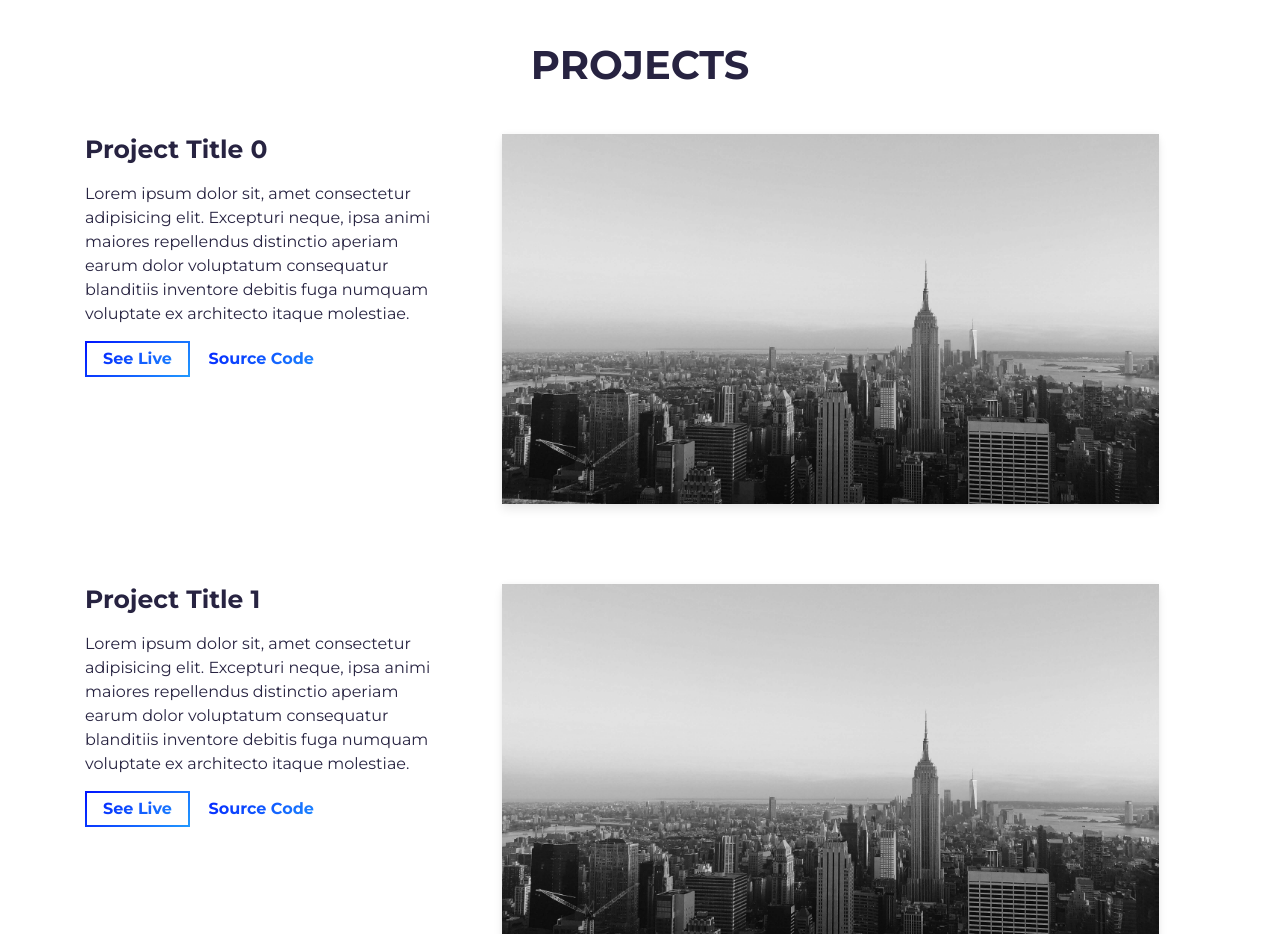
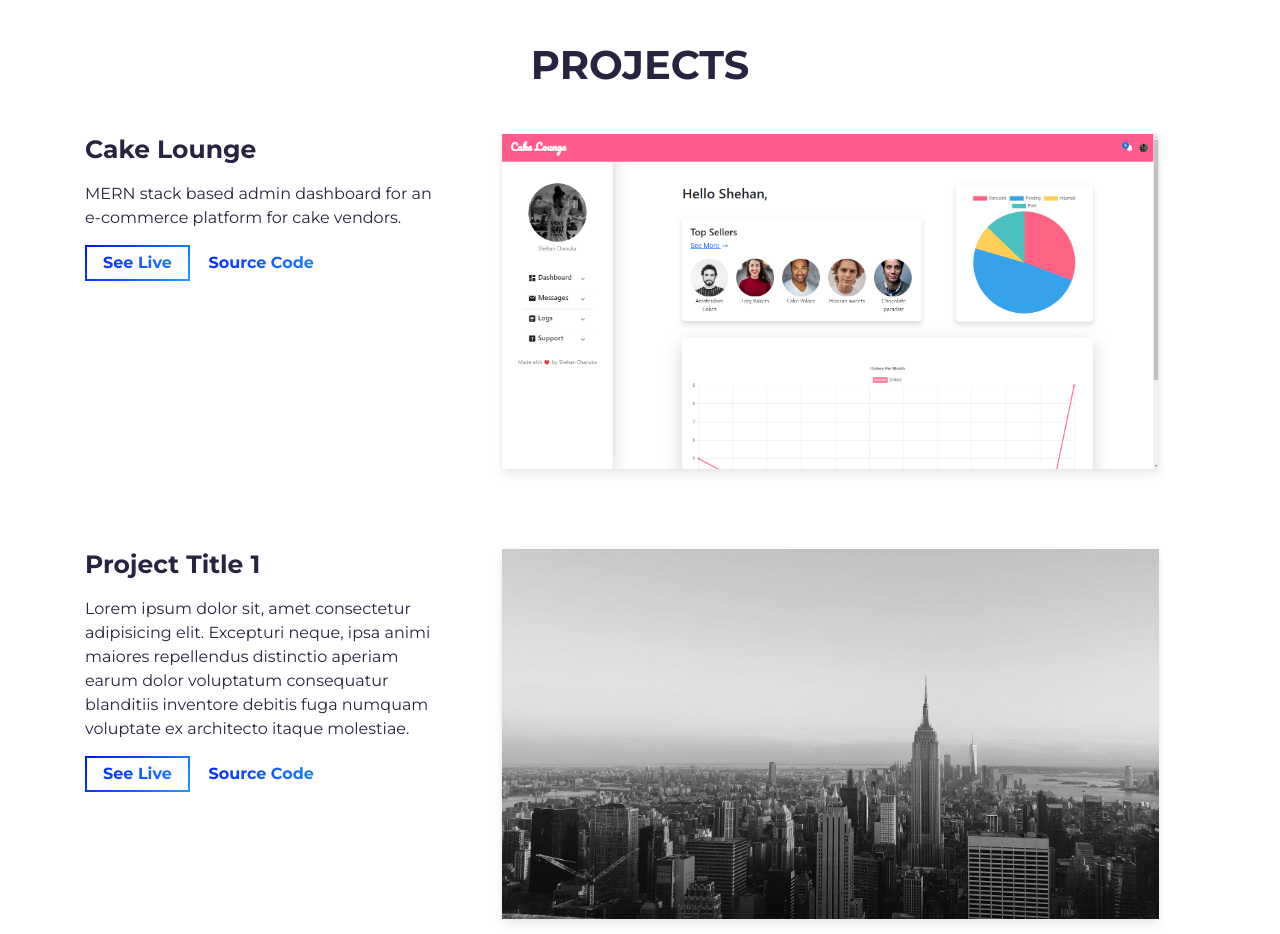
Before and after one commit to shehanxdev/SimpleFolio, a website built with Parcel: page src/index.html in a window 1280 px wide. Shown: the part 1380-2314 px from the top of the page. Built offline with nearby package versions, Linux system fonts and the light colour scheme.

Commit message:
Project cake lounge is done

```diff
--- a/src/index.html
+++ b/src/index.html
@@ -111,17 +111,14 @@
           <div class="row">
             <div class="col-lg-4 col-sm-12">
               <div class="project-wrapper__text load-hidden">
-                <h3 class="project-wrapper__text-title">Project Title 0</h3>
+                <h3 class="project-wrapper__text-title">Cake Lounge</h3>
                 <div>
                   <p class="mb-4">
-                    Lorem ipsum dolor sit, amet consectetur adipisicing elit.
-                    Excepturi neque, ipsa animi maiores repellendus distinctio
-                    aperiam earum dolor voluptatum consequatur blanditiis
-                    inventore debitis fuga numquam voluptate ex architecto
-                    itaque molestiae.
+                    MERN stack based admin dashboard for an e-commerce platform for cake vendors.
                   </p>
                 </div>
                 <a
+                style="pointer-events: none"
                   rel="noreferrer"
                   target="_blank"
                   class="cta-btn cta-btn--hero"
@@ -133,7 +130,7 @@
                   rel="noreferrer"
                   target="_blank"
                   class="cta-btn text-color-main"
-                  href="#!"
+                  href="https://github.com/shehanxdev/Cake-Lounge"
                 >
                   Source Code
                 </a>
@@ -152,7 +149,7 @@
                     <img
                       alt="Project Image"
                       class="img-fluid"
-                      src="assets/Images/project.jpg"
+                      src="assets/Images/cake Lounge.png"
                     />
                   </div>
                 </a>
```
Also changed, not shown: src/assets/Images/cake Lounge.png (added).
